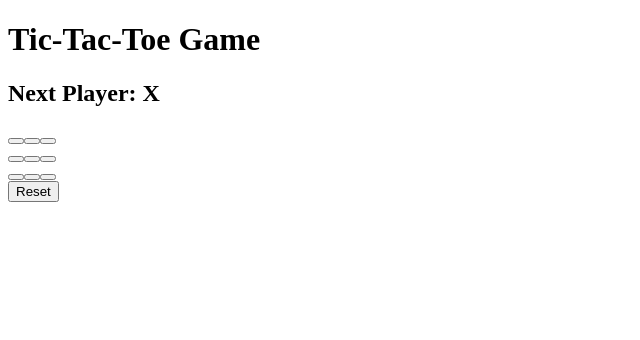
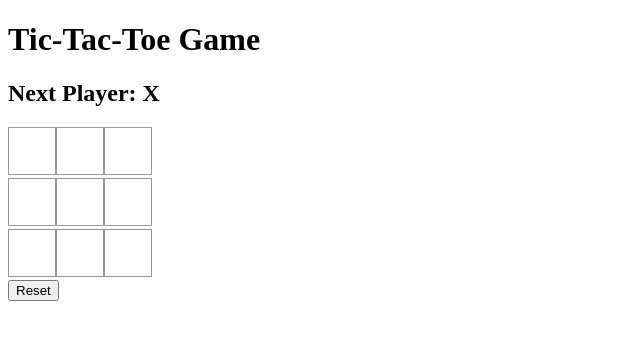
Before and after one commit to carlosdoria/game-nextjs-styled-components, a Next.js app: page / in a window 1280 px wide. Shown: the top 340 px of the page, without its empty margins (0-640 px from the left). Built offline with nearby package versions, Linux system fonts and the light colour scheme.

Commit message:
Styled-Components are installed. Component Square 'styles.js' was created. Created the '.editorconfig' file.

```diff
--- a/package.json
+++ b/package.json
@@ -10,6 +10,7 @@
   "dependencies": {
     "next": "9.5.2",
     "react": "16.13.1",
-    "react-dom": "16.13.1"
+    "react-dom": "16.13.1",
+    "styled-components": "^5.1.1"
   }
 }
--- a/src/Components/Square/index.jsx
+++ b/src/Components/Square/index.jsx
@@ -1,9 +1,11 @@
+import * as S from './styles'
+
 function Square (props) {
-    return(
-        <button onClick={props.onClick}>
-            {props.value}
-        </button>
-    )
+  return(
+    <S.Button onClick={props.onClick}>
+      {props.value}
+    </S.Button>
+  )
 }
 
 export default Square
--- /dev/null
+++ b/src/Components/Square/styles.js
@@ -0,0 +1,13 @@
+import styled from 'styled-components';
+
+export const Button = styled.button`
+  height: 48px;
+  width: 48px;
+  margin: 0;
+  padding: 0;
+  background-color: #fff;
+  font-size: 24px;
+  font-weight: bold;
+  border: 1px solid #999;
+
+`;
```
Also changed, not shown: 2 other files (tests, documents, lock files or other folders).
